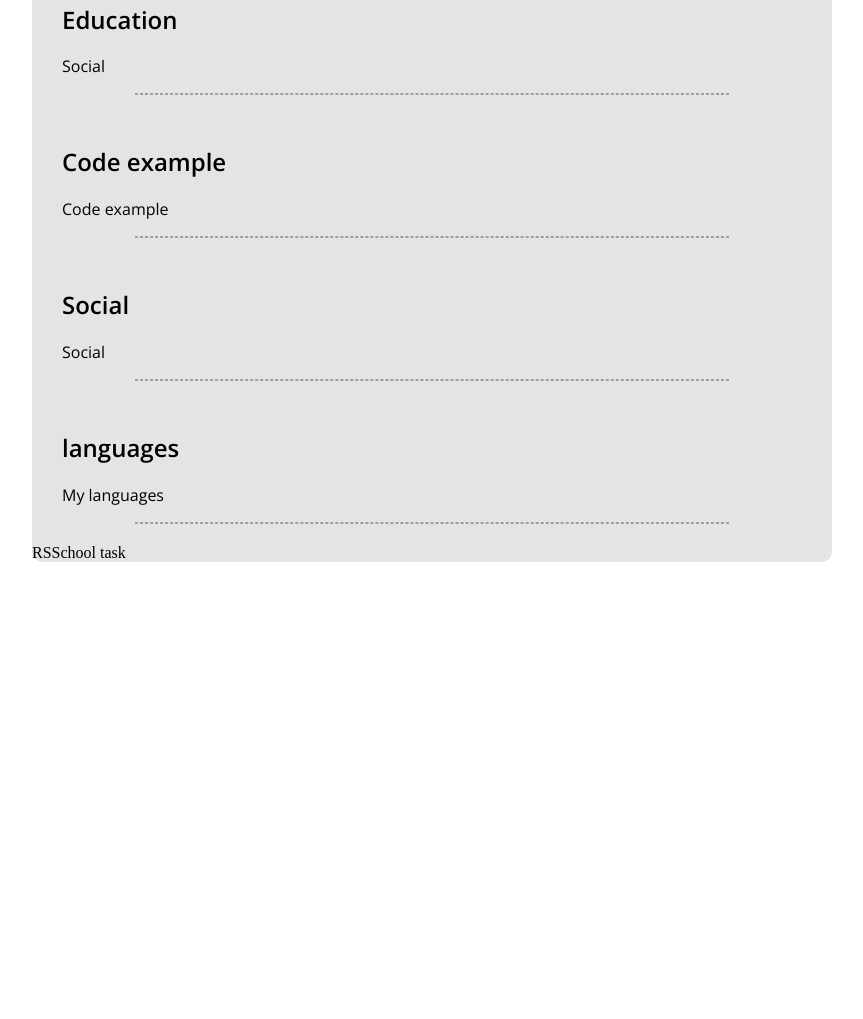
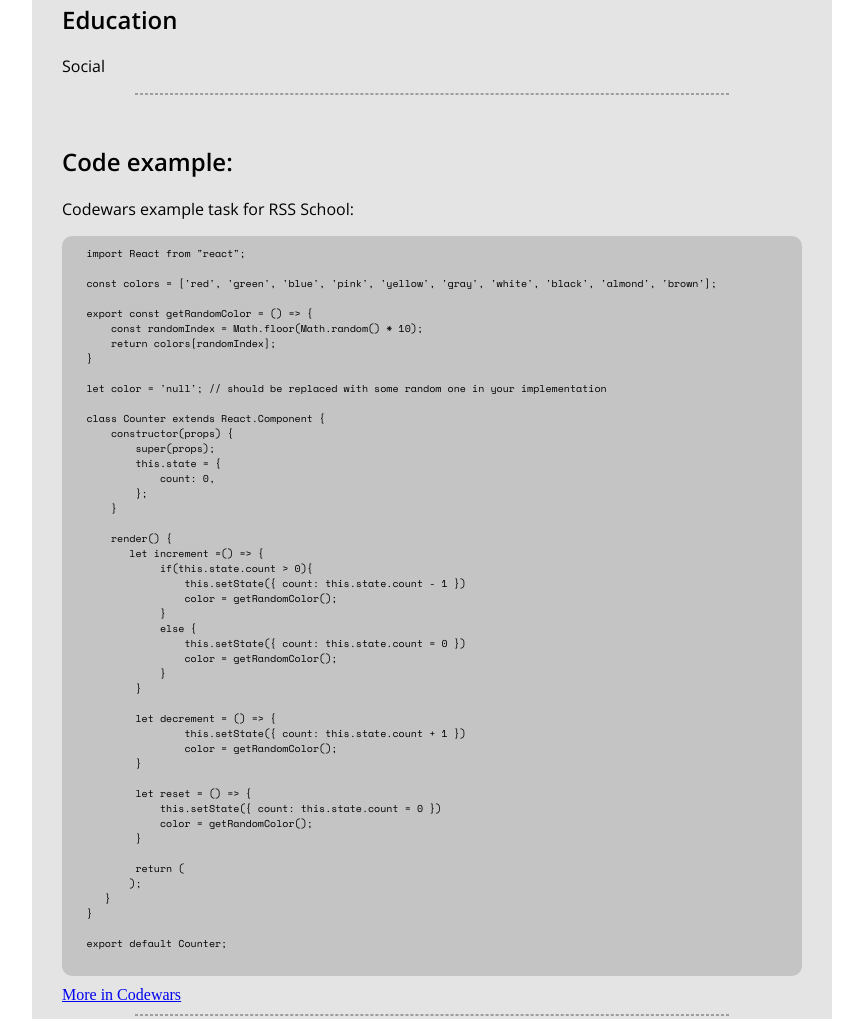
Before and after one commit to seha1/rsschool-cv-null-, a plain HTML site: page index.html in a window 1280 px wide. Shown: the part 685-1704 px from the top of the page, without its empty margins (208-1071 px from the left). Before the commit the page ends 1255 px from the top, so only its background shows below. Drawn offline with nearby package versions, Linux system fonts and the light colour scheme.

Commit message:
feat: made section 'Code'.

```diff
--- a/index.html
+++ b/index.html
@@ -12,15 +12,16 @@
     <div class="main">
         <div class="header">
             <div class="img"></div>
-            <div class="title"><h1>Gryzunov <br /> Sergey</h1> <h3>The future belongs to the dreamers!</h3></div>
+            <div class="title"><h1>Gryzunov <br/> Sergey</h1>
+                <h3>The future belongs to the dreamers!</h3></div>
         </div>
-        <hr />
+        <hr/>
         <div class="about">
             <h2>About</h2>
             <p>
                 I enjoy learning new technologies, skills and techniques, developing in front-end and web-design fields.
             </p>
-            <hr />
+            <hr/>
         </div>
 
         <div class="skills">
@@ -28,7 +29,7 @@
             <p>
                 Skills
             </p>
-            <hr />
+            <hr/>
         </div>
 
         <div class="education">
@@ -36,15 +37,68 @@
             <p>
                 Social
             </p>
-            <hr />
+            <hr/>
         </div>
 
         <div class="code_example">
-            <h2>Code example</h2>
+            <h2>Code example:</h2>
             <p>
-                Code example
+                Codewars example task for RSS School:
             </p>
-            <hr />
+            <div class="code">
+            <pre>
+    import React from "react";
+
+    const colors = ['red', 'green', 'blue', 'pink', 'yellow', 'gray', 'white', 'black', 'almond', 'brown'];
+
+    export const getRandomColor = () => {
+        const randomIndex = Math.floor(Math.random() * 10);
+        return colors[randomIndex];
+    }
+
+    let color = 'null'; // should be replaced with some random one in your implementation
+
+    class Counter extends React.Component {
+        constructor(props) {
+            super(props);
+            this.state = {
+                count: 0,
+            };
+        }
+
+        render() {
+           let increment =() => {
+                if(this.state.count > 0){
+                    this.setState({ count: this.state.count - 1 })
+                    color = getRandomColor();
+                }
+                else {
+                    this.setState({ count: this.state.count = 0 })
+                    color = getRandomColor();
+                }
+            }
+
+            let decrement = () => {
+                    this.setState({ count: this.state.count + 1 })
+                    color = getRandomColor();
+            }
+
+            let reset = () => {
+                this.setState({ count: this.state.count = 0 })
+                color = getRandomColor();
+            }
+
+            return (
+           );
+       }
+    }
+
+    export default Counter;
+            </pre>
+            </div>
+            <a href="https://www.codewars.com/users/seha1/completed_solutions">More in Codewars</a>
+
+            <hr/>
         </div>
 
         <div class="social">
@@ -52,7 +106,7 @@
             <p>
                 Social
             </p>
-            <hr />
+            <hr/>
         </div>
 
         <div class="languages">
@@ -60,7 +114,7 @@
             <p>
                 My languages
             </p>
-            <hr />
+            <hr/>
         </div>
 
         <footer>
@@ -68,9 +122,6 @@
         </footer>
 
 
-
-
-
     </div>
 </div>
 </body>
--- a/main.css
+++ b/main.css
@@ -1,4 +1,7 @@
 @import url('https://fonts.googleapis.com/css2?family=Open+Sans:ital,wght@0,300;0,600;1,300&family=Space+Mono:ital@0;1&display=swap');
+body{
+
+}
 
 .wrapper{
     margin: 0 auto;
@@ -51,3 +54,14 @@ hr{
 .languages{
     padding: 10px 30px;
 }
+
+.code{
+    margin: 0 auto;
+    width: 740px;
+    background-color: rgba(172, 171, 171, 0.55);
+    border-radius: 10px 10px;
+}
+pre{
+    padding: 10px 0;
+    font: normal 300 10px 'Space Mono', serif;
+}
```
